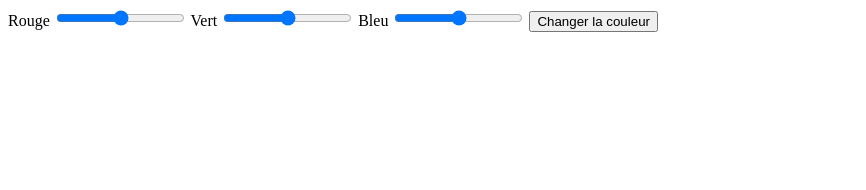
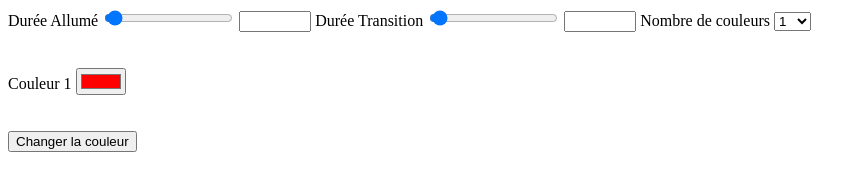
Before and after one commit to Kaserr29/LED-Project, a plain HTML site: page RaspberryPi/views/index.html in a window 1280 px wide. Shown: the whole page, without its empty margins (0-866 px from the left). Drawn offline with Linux system fonts and the light colour scheme.

Commit message:
Controle par séquence
TODO serveur

```diff
--- a/RaspberryPi/views/index.html
+++ b/RaspberryPi/views/index.html
@@ -3,20 +3,47 @@
   <head>
     <meta charset="utf-8">
     <title>LEDControl</title>
-    <link rel="stylesheet" href="style.css">
-    <script src="script.js"></script>
+    <!--<link type="text/css" href="static/css/main.css" rel="stylesheet">-->
   </head>
   <body>
     <form action="/LEDControl" method="post">
-      <label for="R">Rouge</label>
-      <input type="range" min="0" max="255" id="R" name="R"/>
 
-      <label for="G">Vert</label>
-      <input type="range" min="0" max="255" id="G" name="G"/>
+      <label for="h">Durée Allumé</label>
+      <input type="range" name="h" id="h" value="24" min="0" max="1000" oninput="ho.value = h.value">
+      <input type="number" name="ho" id="ho" min="0" max="1000" oninput="h.value = ho.value"/>
 
-      <label for="B">Bleu</label>
-      <input type="range" min="0" max="255" id="B" name="B"/>
+      <label for="h">Durée Transition</label>
+      <input type="range" name="t" id="t" value="24" min="0" max="1000" oninput="to.value = t.value">
+      <input type="number" name="to" id="to" min="0" max="1000" oninput="t.value = to.value"/>
+
+      <label for="n">Nombre de couleurs</label>
+      <select id="n" name="n" oninput="" onchange="test()">
+        <option value="1">1</option>
+        <option value="2">2</option>
+        <option value="3">3</option>
+        <option value="4">4</option>
+        <option value="5">5</option>
+        <option value="6">6</option>
+        <option value="7">7</option>
+        <option value="8">8</option>
+        <option value="9">9</option>
+        <option value="10">10</option>
+      </select>
+
+      <br/>
+      <br/>
+      <br/>
+
+      <div id="couleur">
+        <label for="c0">Couleur 1</label>
+        <input type="color" name="c0" value="#ff0000">
+      </div
+
+      <br/>
+      <br/>
+      <br/>
 
       <input value="Changer la couleur" type="submit"/>
   </body>
+      <script src="static/js/script.js"></script>
 </html>
--- /dev/null
+++ b/RaspberryPi/views/static/js/script.js
@@ -0,0 +1,11 @@
+  document.innerHTML = "test";
+  alert("yolo");
+  function test() {
+    var n = document.getElementById("n").value;
+    var c = document.getElementById("couleur");
+    c.innerHTML = "";
+    for (var i = 0; i < n; i++) {
+      a =i+1;
+      c.innerHTML += '<label for="c'+i+'">Couleur '+a+'</label><input type="color" name="c'+i+'" value="#ff0000">';
+    }
+  }
```
Also changed, not shown: 3 other files.
